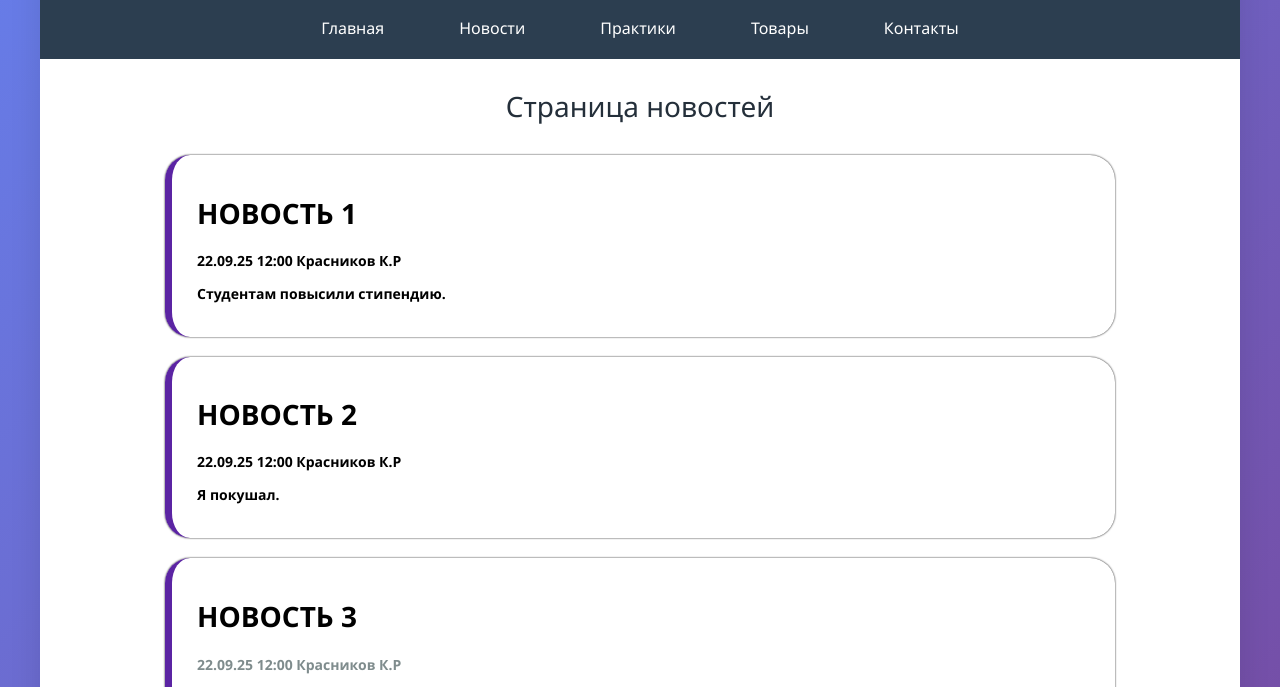
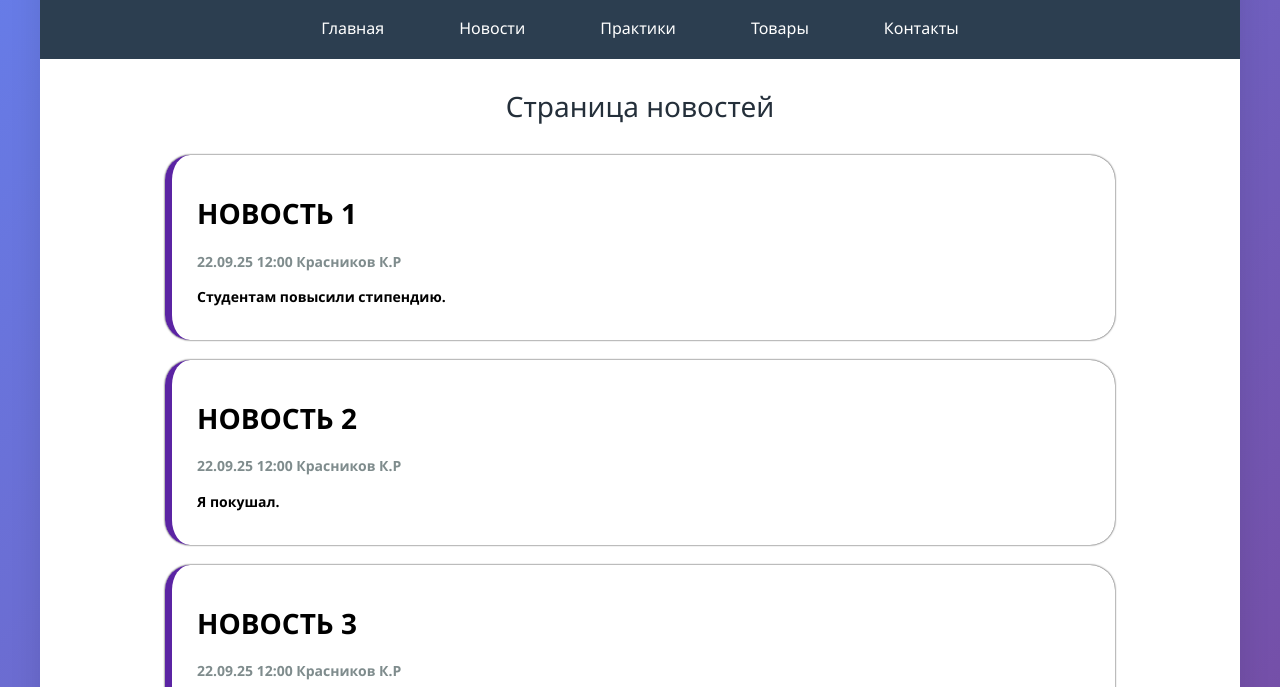
Before and after one commit to A1zen06/kr_1_fb, a plain HTML site: page pages/news.html in a window 1280 px wide. Shown: the part 101-788 px from the top of the page. Drawn offline with Linux system fonts and the light colour scheme.

Commit message:
changed color

```diff
--- a/pages/news.html
+++ b/pages/news.html
@@ -24,14 +24,14 @@
         <div class="tag_news1">
             <a href="news/1.html" target="_blank" style="text-decoration: none; color: #000000;">
             <h1>НОВОСТЬ 1</h1>
-            <p>22.09.25 12:00 Красников К.Р</p>
+            <p class="experience-desc">22.09.25 12:00 Красников К.Р</p>
             <p>Студентам повысили стипендию.</p>
             </a>
         </div>
         <div class="tag_news2">
             <a href="news/2.html" target="_blank" style="text-decoration: none; color: #000000;">
             <h1>НОВОСТЬ 2</h1>
-            <p>22.09.25 12:00 Красников К.Р</p>
+            <p class="experience-desc">22.09.25 12:00 Красников К.Р</p>
             <p>Я покушал.</p>
             </a>
         </div>
```
